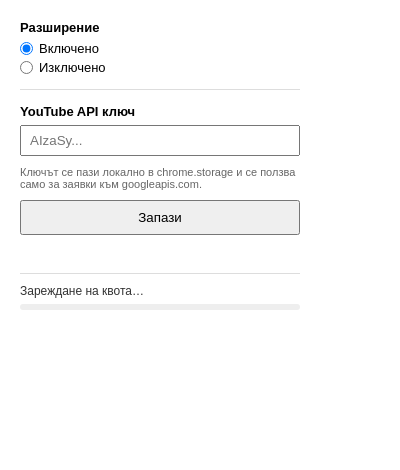
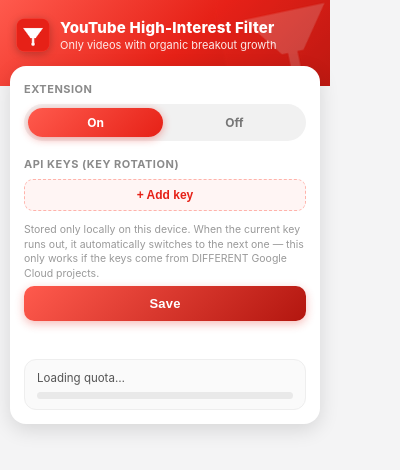
Before and after one commit to rebelwithoutacause/Youtube-Extension, a browser extension: page extension/popup.html in a window 400 px wide. Drawn offline with Linux system fonts and the light colour scheme.

Commit message:
Redesign popup UI (branded, multi-key list) and translate to English

```diff
--- a/extension/popup.html
+++ b/extension/popup.html
@@ -1,106 +1,344 @@
 <!doctype html>
-<html lang="bg">
+<html lang="en">
 <head>
   <meta charset="utf-8" />
-  <title>YouTube Filter — настройки</title>
+  <title>YouTube Filter — settings</title>
   <style>
+    :root {
+      --red: #e62117;
+      --red-dark: #b3160f;
+      --red-light: #ff5a4d;
+    }
+
+    * {
+      box-sizing: border-box;
+    }
+
     body {
-      font-family: Arial, sans-serif;
-      width: 280px;
-      padding: 12px;
+      margin: 0;
+      width: 330px;
+      font-family: -apple-system, BlinkMacSystemFont, "Segoe UI", Roboto, Arial, sans-serif;
+      background: #f4f4f5;
+      color: #1a1a1a;
+      overflow-x: hidden;
     }
-    label {
+
+    /* ---- Header: branded, matches the extension icon (funnel on red) ---- */
+    .header {
+      position: relative;
+      background: linear-gradient(135deg, var(--red-light) 0%, var(--red) 55%, var(--red-dark) 100%);
+      padding: 18px 16px 34px;
+      overflow: hidden;
+      color: #fff;
+    }
+
+    .header::before {
+      /* giant faded funnel watermark, echoing the icon, for texture/depth */
+      content: "";
+      position: absolute;
+      top: -30px;
+      right: -30px;
+      width: 140px;
+      height: 140px;
+      background: url("icons/icon128.png") center / contain no-repeat;
+      opacity: 0.18;
+      transform: rotate(-12deg);
+      pointer-events: none;
+    }
+
+    .header__row {
+      display: flex;
+      align-items: center;
+      gap: 10px;
+      position: relative;
+      z-index: 1;
+    }
+
+    .header__icon {
+      width: 34px;
+      height: 34px;
+      border-radius: 9px;
+      box-shadow: 0 2px 8px rgba(0, 0, 0, 0.25);
+      flex-shrink: 0;
+    }
+
+    .header__title {
+      font-size: 15px;
+      font-weight: 800;
+      letter-spacing: 0.2px;
+      line-height: 1.2;
+    }
+
+    .header__subtitle {
+      font-size: 11px;
+      opacity: 0.9;
+      margin-top: 1px;
+    }
+
+    /* Card overlaps the header bottom edge, classic "header + sheet" look */
+    .card {
+      position: relative;
+      z-index: 2;
+      background: #fff;
+      border-radius: 16px;
+      margin: -20px 10px 0;
+      padding: 16px 14px 14px;
+      box-shadow: 0 6px 20px rgba(0, 0, 0, 0.12);
+    }
+
+    .section {
+      margin-bottom: 16px;
+    }
+
+    .section:last-child {
+      margin-bottom: 0;
+    }
+
+    .section__label {
       display: block;
-      margin-bottom: 6px;
+      font-size: 11px;
+      font-weight: 700;
+      text-transform: uppercase;
+      letter-spacing: 0.5px;
+      color: #8a8a8a;
+      margin-bottom: 8px;
+    }
+
+    /* ---- Toggle: segmented pill instead of plain radio bullets ---- */
+    .segmented-toggle {
+      display: flex;
+      gap: 4px;
+      background: #f1f1f1;
+      border-radius: 999px;
+      padding: 4px;
+    }
+
+    .segment {
+      flex: 1;
+      position: relative;
+      cursor: pointer;
+      text-align: center;
+    }
+
+    .segment input {
+      position: absolute;
+      opacity: 0;
+      width: 0;
+      height: 0;
+    }
+
+    .segment span {
+      display: block;
+      padding: 7px 4px;
+      font-size: 12px;
+      font-weight: 700;
+      border-radius: 999px;
+      color: #777;
+      transition: background 0.2s ease, color 0.2s ease, box-shadow 0.2s ease;
+    }
+
+    .segment:has(input:checked) span {
+      background: linear-gradient(135deg, var(--red-light), var(--red));
+      color: #fff;
+      box-shadow: 0 2px 8px rgba(230, 33, 23, 0.4);
+    }
+
+    /* ---- API keys ---- */
+    .key-row {
+      display: flex;
+      gap: 6px;
+      margin-bottom: 7px;
+      align-items: center;
+    }
+
+    .key-row input {
+      flex: 1;
+      min-width: 0;
+      padding: 8px 10px;
+      border: 1.5px solid #e3e3e3;
+      border-radius: 9px;
+      font-size: 12px;
+      outline: none;
+      transition: border-color 0.15s ease, box-shadow 0.15s ease;
+    }
+
+    .key-row input:focus {
+      border-color: var(--red);
+      box-shadow: 0 0 0 3px rgba(230, 33, 23, 0.12);
+    }
+
+    .key-row button {
+      width: 28px;
+      height: 28px;
+      flex-shrink: 0;
+      border: none;
+      border-radius: 50%;
+      background: #f1f1f1;
+      color: #999;
+      font-size: 15px;
+      line-height: 1;
+      cursor: pointer;
+      transition: background 0.15s ease, color 0.15s ease;
+    }
+
+    .key-row button:hover {
+      background: #ffe3e0;
+      color: var(--red);
+    }
+
+    #addKey {
+      width: 100%;
+      padding: 8px;
+      margin-bottom: 4px;
+      background: #fff5f4;
+      border: 1.5px dashed #ffb3ab;
+      border-radius: 9px;
+      color: var(--red);
+      font-size: 12px;
+      font-weight: 600;
+      cursor: pointer;
+      transition: background 0.15s ease;
+    }
+
+    #addKey:hover {
+      background: #ffe9e6;
+    }
+
+    .hint {
+      font-size: 10.5px;
+      color: #999;
+      line-height: 1.4;
+      margin: 8px 0 0;
+    }
+
+    #save {
+      width: 100%;
+      padding: 10px;
+      margin-top: 4px;
+      border: none;
+      border-radius: 10px;
+      background: linear-gradient(135deg, var(--red-light), var(--red-dark));
+      color: #fff;
       font-size: 13px;
+      font-weight: 700;
+      letter-spacing: 0.2px;
+      cursor: pointer;
+      box-shadow: 0 3px 10px rgba(230, 33, 23, 0.3);
+      transition: transform 0.15s ease, box-shadow 0.15s ease;
+    }
+
+    #save:hover {
+      transform: translateY(-1px);
+      box-shadow: 0 5px 14px rgba(230, 33, 23, 0.4);
+    }
+
+    #save:active {
+      transform: translateY(0);
+    }
+
+    .status {
+      font-size: 11.5px;
+      margin-top: 8px;
+      min-height: 14px;
       font-weight: 600;
     }
-    input {
-      width: 100%;
-      box-sizing: border-box;
-      padding: 6px 8px;
-      margin-bottom: 10px;
+
+    .status--ok {
+      color: #1a8a3e;
     }
-    button {
-      width: 100%;
-      padding: 8px;
-      cursor: pointer;
+
+    .status--err {
+      color: var(--red);
     }
-    .status {
-      font-size: 12px;
-      margin-top: 8px;
-      min-height: 16px;
+
+    /* ---- Quota ---- */
+    .quota-box {
+      background: #fafafa;
+      border: 1px solid #eee;
+      border-radius: 12px;
+      padding: 10px 12px;
+      font-size: 11.5px;
+      color: #555;
     }
-    .status--ok {
-      color: green;
+
+    #quotaText {
+      line-height: 1.4;
+      margin-bottom: 6px;
     }
-    .status--err {
-      color: #c00;
-    }
-    .hint {
-      font-size: 11px;
-      color: #666;
-      margin-bottom: 10px;
-    }
-    .quota-box {
-      margin-top: 14px;
-      padding-top: 10px;
-      border-top: 1px solid #ddd;
-      font-size: 12px;
-      color: #333;
-    }
+
     .quota-box__bar {
-      height: 6px;
-      border-radius: 3px;
-      background: #eee;
-      margin-top: 6px;
+      height: 7px;
+      border-radius: 999px;
+      background: #e9e9e9;
       overflow: hidden;
     }
+
     .quota-box__fill {
       height: 100%;
-      background: #3ea6ff;
+      width: 0%;
+      border-radius: 999px;
+      background: linear-gradient(90deg, #3ea6ff, #1e88e5);
+      transition: width 0.4s ease, background 0.3s ease;
     }
-    .toggle-box {
-      margin-bottom: 14px;
-      padding-bottom: 10px;
-      border-bottom: 1px solid #ddd;
+
+    .key-quota-line {
+      font-size: 11px;
+      color: #888;
+      margin-top: 6px;
     }
-    .toggle-option {
-      display: flex;
-      align-items: center;
-      gap: 6px;
-      font-size: 13px;
-      font-weight: normal;
-      margin-bottom: 4px;
-      cursor: pointer;
-    }
-    .toggle-option input {
-      width: auto;
-      margin: 0;
+
+    .key-quota-line--exhausted {
+      color: var(--red);
+      font-weight: 600;
     }
   </style>
 </head>
 <body>
-  <div class="toggle-box">
-    <label>Разширение</label>
-    <label class="toggle-option">
-      <input type="radio" name="enabled" id="enabledOn" value="on" />
-      Включено
-    </label>
-    <label class="toggle-option">
-      <input type="radio" name="enabled" id="enabledOff" value="off" />
-      Изключено
-    </label>
+  <div class="header">
+    <div class="header__row">
+      <img class="header__icon" src="icons/icon48.png" alt="" />
+      <div>
+        <div class="header__title">YouTube High-Interest Filter</div>
+        <div class="header__subtitle">Only videos with organic breakout growth</div>
+      </div>
+    </div>
   </div>
-  <label for="apiKey">YouTube API ключ</label>
-  <input type="password" id="apiKey" placeholder="AIzaSy..." autocomplete="off" />
-  <div class="hint">Ключът се пази локално в chrome.storage и се ползва само за заявки към googleapis.com.</div>
-  <button id="save">Запази</button>
-  <div class="status" id="status"></div>
-  <div class="quota-box">
-    <div id="quotaText">Зареждане на квота…</div>
-    <div class="quota-box__bar"><div class="quota-box__fill" id="quotaFill" style="width: 0%"></div></div>
+
+  <div class="card">
+    <div class="section">
+      <span class="section__label">Extension</span>
+      <div class="segmented-toggle">
+        <label class="segment">
+          <input type="radio" name="enabled" id="enabledOn" value="on" />
+          <span>On</span>
+        </label>
+        <label class="segment">
+          <input type="radio" name="enabled" id="enabledOff" value="off" />
+          <span>Off</span>
+        </label>
+      </div>
+    </div>
+
+    <div class="section">
+      <span class="section__label">API keys (key rotation)</span>
+      <div id="keyList"></div>
+      <button id="addKey" type="button">+ Add key</button>
+      <p class="hint">
+        Stored only locally on this device. When the current key runs out,
+        it automatically switches to the next one — this only works if the
+        keys come from DIFFERENT Google Cloud projects.
+      </p>
+      <button id="save">Save</button>
+      <div class="status" id="status"></div>
+    </div>
+
+    <div class="section quota-box">
+      <div id="quotaText">Loading quota…</div>
+      <div class="quota-box__bar"><div class="quota-box__fill" id="quotaFill"></div></div>
+      <div id="perKeyQuota"></div>
+    </div>
   </div>
+
   <script src="popup.js"></script>
 </body>
 </html>
```
